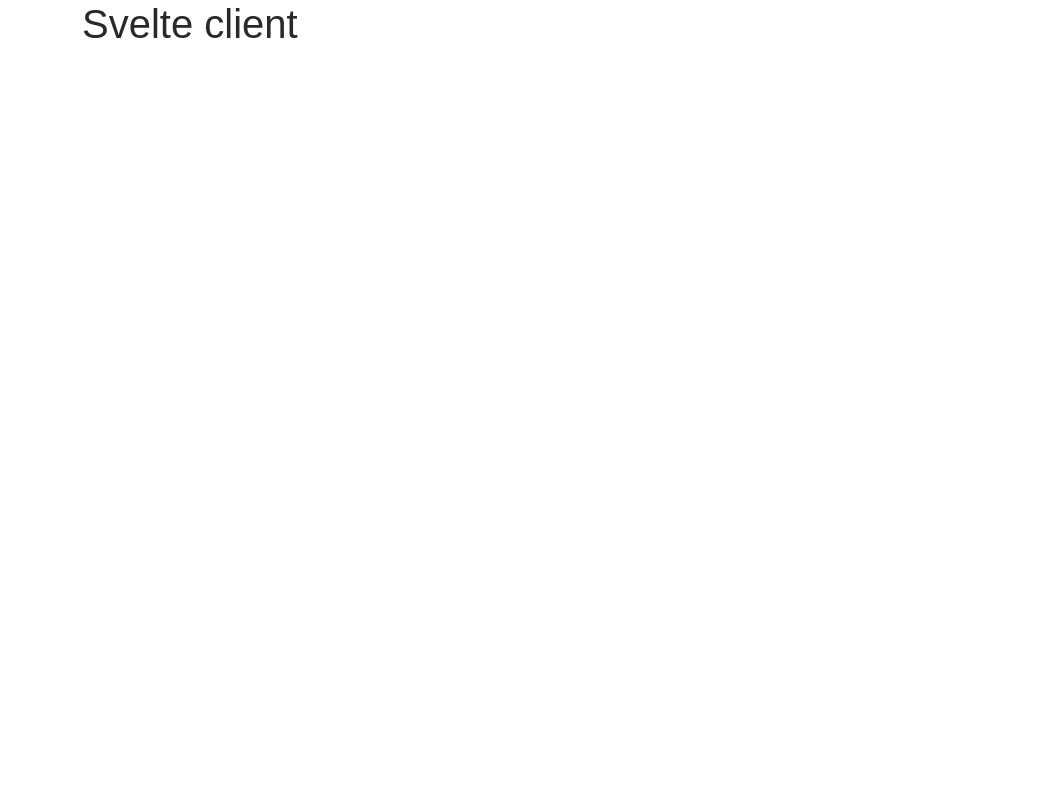
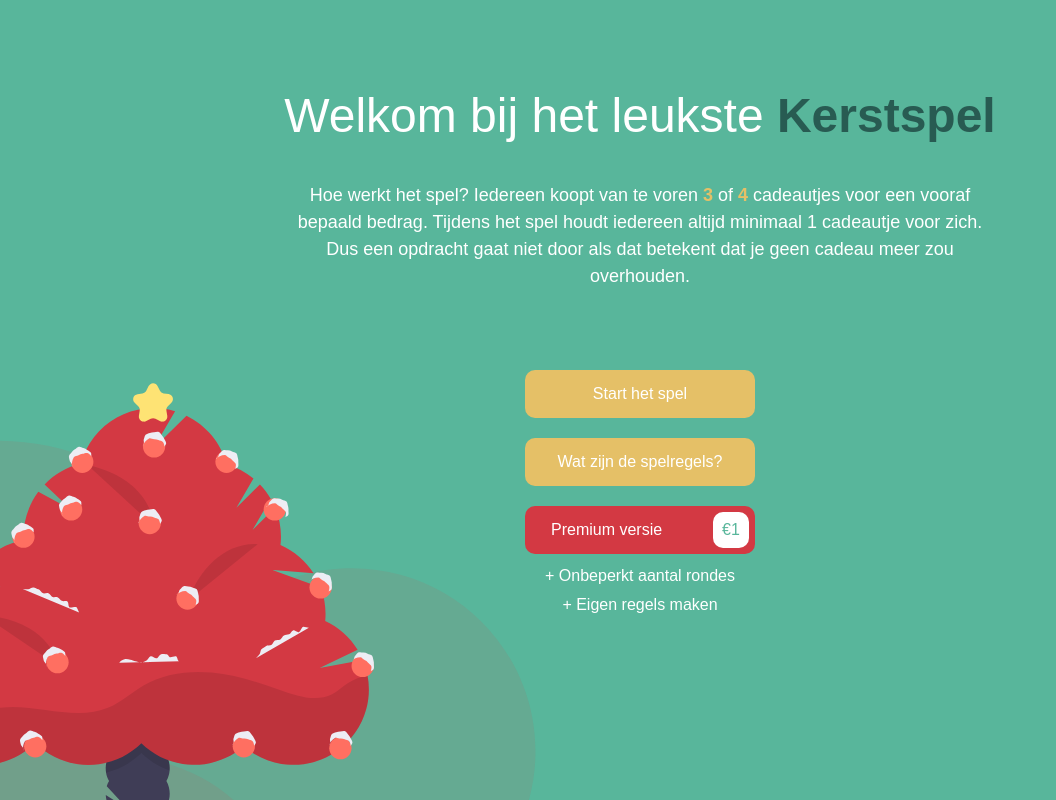
Before and after one commit to daryvsleeuwen/christmas-game-website, a SvelteKit app in the folder client/: page / in a window 1280 px wide. Shown: the whole page, without its empty margins (0-1056 px from the left). Built offline with nearby package versions, Linux system fonts and the light colour scheme; a web font is replaced by a local one.

Commit message:
Button component & home page styling

```diff
--- a/client/src/app.html
+++ b/client/src/app.html
@@ -10,6 +10,6 @@
 		%sveltekit.head%
 	</head>
 	<body>
-		<div>%sveltekit.body%</div>
+		<div class="main">%sveltekit.body%</div>
 	</body>
 </html>
--- a/client/src/assets/scss/style.scss
+++ b/client/src/assets/scss/style.scss
@@ -1,9 +1,12 @@
-// @import "../bootstrap/grid.min.css";
-// @import "../bootstrap/utilities.min.css";
 @import "vars";
 @import "typography";
 
-body{
+.main {
+  display: flex;
+  flex-direction: column;
   width: 100vw;
+  min-height: 100vh;
+  flex: 1;
   font-size: 16px;
+  background-color: $green !important;
 }
--- a/client/src/assets/scss/vars.scss
+++ b/client/src/assets/scss/vars.scss
@@ -4,5 +4,8 @@
 $green: #58B69B;
 $dark-green: #285B52;
 
-$border-radius: 6px;
+$border-radius-sm: 6px;
+$border-radius-md: 10px;
+$border-radius-lg: 12px;
+
 $easing: cubic-bezier(.21,.76,.4,.96);
--- /dev/null
+++ b/client/src/components/button.svelte
@@ -0,0 +1,51 @@
+<script lang="ts">
+    export let onClick: () => void;
+    export let title: string;
+    export let type: string = 'secondary'
+    export let margin: boolean = true
+</script>
+
+<div class="button button--{type}{margin ? ' button--margin' : ''}{$$slots["side-slot"] ? ' button--has-children' : ''}">
+    <p>{title}</p>
+    {#if $$slots["side-slot"]}
+        <slot name="side-slot"/>
+	{/if}
+</div>
+
+<style lang="scss" scoped>
+    .button{
+        display: flex;
+        text-align: center;
+        cursor: pointer;
+        border-radius: $border-radius-md;
+        padding: 6px;
+
+        p{
+            color: white;
+            font-weight: 500;
+            font-size: 16px;
+            padding: 6px 20px;
+            margin: 0 auto;
+        }
+
+        &--primary{
+            background-color: $red;
+        }
+
+        &--secondary{
+            background-color: $gold;
+        }
+
+        &--margin{
+            margin-bottom: 20px;
+        }
+
+        &--has-children{
+            justify-content: space-between;
+
+            p{
+                margin: 0;
+            }
+        }
+    }
+</style>
--- a/client/src/routes/+page.svelte
+++ b/client/src/routes/+page.svelte
@@ -1,9 +1,111 @@
-<script></script>
+<script>
+    import Button from "../components/button.svelte";
 
-<div class="container">
-    <h1>Svelte client</h1>
+    const startNewGame = () =>{
+
+    }
+
+    const showGameRules = () =>{
+
+    }
+
+    const buyPremium = () =>{
+
+    }
+</script>
+
+<div class="main home-page">
+    <img src="/images/christmas-tree.svg" class="christmas-tree-decoration">
+    <div class="container">
+        <p class="intro-title">Welkom bij het leukste <b>Kerstspel</b></p>
+        <p class="game-explanation">Hoe werkt het spel? Iedereen koopt van te voren <b>3</b> of <b>4</b> cadeautjes voor een vooraf bepaald bedrag. Tijdens het spel houdt iedereen altijd minimaal 1 cadeautje voor zich. Dus een opdracht gaat niet door als dat betekent dat je geen cadeau meer zou overhouden.</p>
+        <div class="call-to-actions">
+            <Button title="Start het spel" type="secondary" onClick={startNewGame} margin={true}/>
+            <Button title="Wat zijn de spelregels?" type="secondary" onClick={showGameRules} margin={true}/>
+            <Button title="Premium versie" type="primary" onClick={buyPremium} margin={true}>
+                <div class="premium-slot" slot="side-slot"><p>€1</p></div>
+            </Button>
+            <p class="premium-perk">+ Onbeperkt aantal rondes</p>
+            <p class="premium-perk">+ Eigen regels maken</p>
+        </div>
+    </div>
 </div>
 
-<style lang="scss" scoped>
+<style lang="scss">
+    .home-page{
+        width: 100vw;
+        height: 100vh;
+        overflow: hidden;
+        position: relative;
 
+        .container{
+            z-index: 1;
+        }
+    }
+
+    .intro-title{
+        font-size: 48px;
+        color: white;
+        font-weight: 500;
+        text-align: center;
+        margin: 80px auto 30px auto;
+
+        b{
+            font-weight: 600;
+            color: $dark-green;
+        }
+    }
+
+    .game-explanation{
+        color: white;
+        font-size: 18px;
+        font-weight: 200;
+        text-align: center;
+        margin: 0 auto 80px auto;
+        max-width: 700px;
+
+        b{
+            font-weight: 600;
+            color: $gold;
+        }
+    }
+
+    .call-to-actions{
+        width: 230px;
+        margin: 0 auto;
+
+        .premium-slot{
+            display: flex;
+            justify-content: center;
+            align-items: center;
+            border-radius: $border-radius-md;
+            background-color: white;
+            width: 36px;
+
+            p{
+                margin: 0;
+                color: $green;
+            }
+        }
+
+        .premium-perk{
+            color: white;
+            font-size: 16px;
+            font-weight: 300;
+            text-align: center;
+            margin-top: -10px;
+            margin-bottom: 15px;
+        }
+    }
+
+    .christmas-tree-decoration{
+        position: absolute;
+        width: 45vw;
+        min-width: 450px;
+        max-width: 700px;
+        height: auto;
+        left: -40px;
+        bottom: -40px;
+        pointer-events: none;
+    }
 </style>
```
